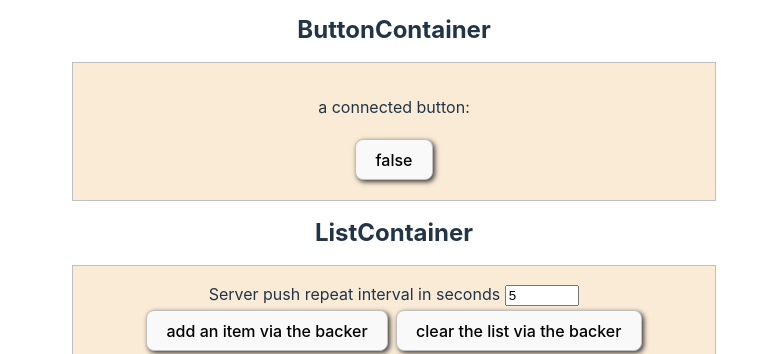
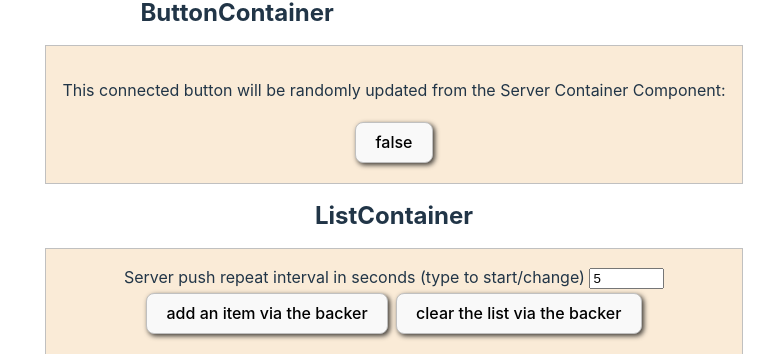
Before and after one commit to tjercus/react-websockets-1, a React (Vite) app: page / in a window 1280 px wide. Shown: the part 273-627 px from the top of the page, without its empty margins (246-1020 px from the left). Built offline with nearby package versions, Linux system fonts and the light colour scheme; no server answers.

Commit message:
polish the feature

```diff
--- a/src/ButtonContainer.tsx
+++ b/src/ButtonContainer.tsx
@@ -16,9 +16,7 @@ const ButtonContainer = ({ socket }: Props) => {
 
   useEffect(() => {
     const onListContainerChange = (newButtonState: boolean) => {
-      if (buttonState !== newButtonState) {
-        setButtonState(newButtonState);
-      }
+      setButtonState(newButtonState);
     };
 
     socket.on(`SRVR:${CONTAINER_ID}:CHANGE_EVT`, onListContainerChange);
@@ -30,7 +28,11 @@ const ButtonContainer = ({ socket }: Props) => {
 
   return (
     <div id="button-container" className="card">
-      <p>{"a connected button:"}</p>
+      <p>
+        {
+          "This connected button will be randomly updated from the Server Container Component:"
+        }
+      </p>
       <button
         onClick={() => {
           const newState = !buttonState;
@@ -38,7 +40,7 @@ const ButtonContainer = ({ socket }: Props) => {
           return socket.emit(`APP:${CONTAINER_ID}:SET_CMD`, newState);
         }}
       >
-        {buttonState ? "true" : "false"}
+        {"" + buttonState}
       </button>
     </div>
   );
--- a/src/ListContainer.tsx
+++ b/src/ListContainer.tsx
@@ -37,7 +37,7 @@ const ListContainer = ({ socket }: Props) => {
     <div id="list-container" className="card">
       <section>
         <label htmlFor={"serverPushIntervalSeconds"}>
-          {"Server push repeat interval in seconds "}
+          {"Server push repeat interval in seconds (type to start/change) "}
         </label>
         <input
           className={"numeric-input"}
```
Also changed, not shown: 2 other files (tests, documents, lock files or other folders).
